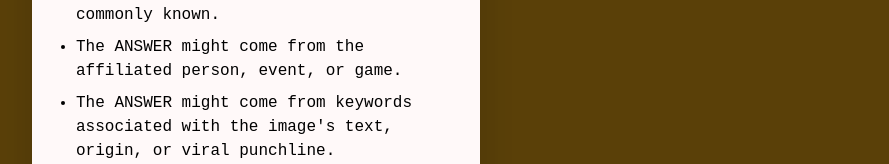
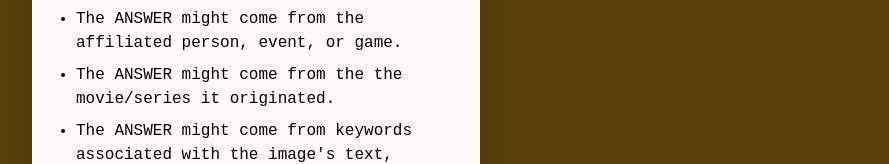
Before and after one commit to francisshere/memedle, a React (Vite) app: page / in a window 1280 px wide. Both pictures are taken after a click on the button 1180 px from the left and 44 px from the top of the page. Shown: the part 411-575 px from the top of the page, without its empty margins (384-1273 px from the left). Built offline with nearby package versions, Linux system fonts and the light colour scheme; a web font is replaced by a local one.

Commit message:
added new rule

```diff
--- a/src/App.jsx
+++ b/src/App.jsx
@@ -223,6 +223,7 @@ return (
               <ul className="list-disc pl-5 text-sm sm:text-base flex flex-col gap-2 mb-6">
                 <li>The ANSWER might come from how it's commonly known.</li>
                 <li>The ANSWER might come from the affiliated person, event, or game.</li>
+                <li>The ANSWER might come from the the movie/series it originated.</li>
                 <li>The ANSWER might come from keywords associated with the image's text, origin, or viral punchline.</li>
               </ul>
 
```
Lines whose indentation alone changed are shown as unchanged.
